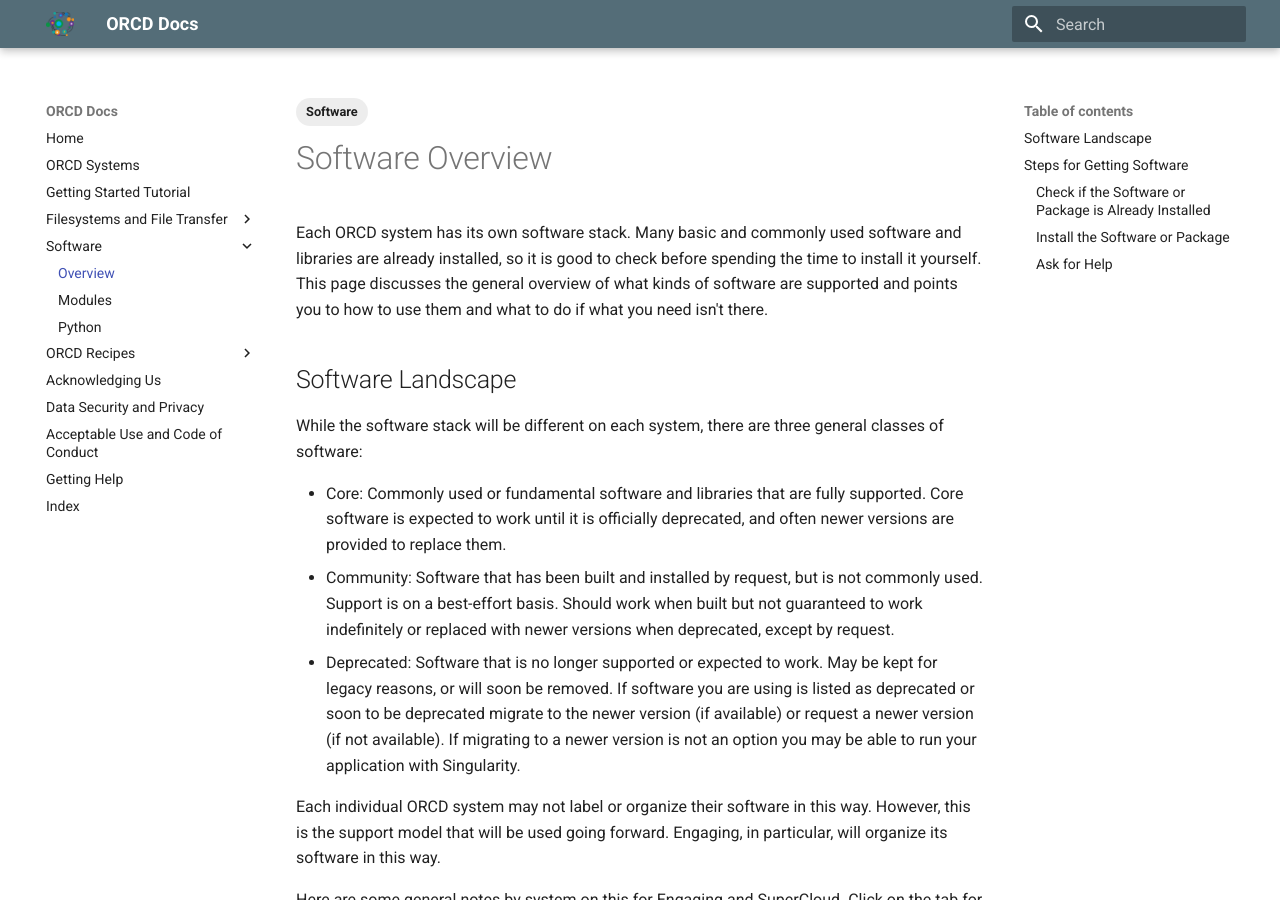
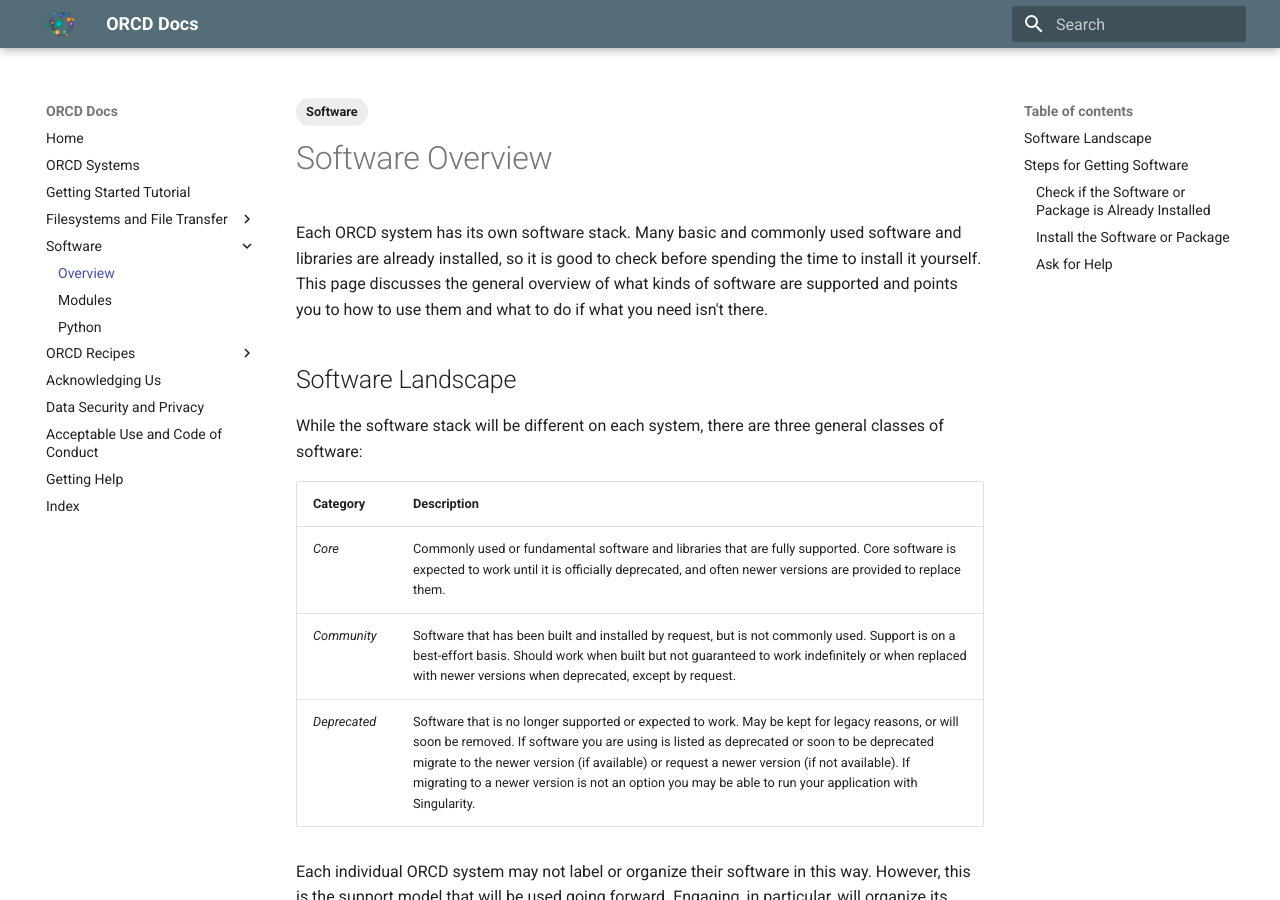
Before and after one commit to mit-orcd/orcd-docs-edit, an MkDocs documentation site: the page built from docs/software/overview.md, in a window 1280 px wide and 900 px high. Built offline with MkDocs 1.6.1 and Material for MkDocs 9.7.7, drawn with Linux system fonts in a browser that asks for light colours.

Commit message:
change to table

```diff
--- a/docs/software/overview.md
+++ b/docs/software/overview.md
@@ -10,9 +10,11 @@
 
 While the software stack will be different on each system, there are three general classes of software:
 
-- Core: Commonly used or fundamental software and libraries that are fully supported. Core software is expected to work until it is officially deprecated, and often newer versions are provided to replace them.
-- Community: Software that has been built and installed by request, but is not commonly used. Support is on a best-effort basis. Should work when built but not guaranteed to work indefinitely or replaced with newer versions when deprecated, except by request.
-- Deprecated: Software that is no longer supported or expected to work. May be kept for legacy reasons, or will soon be removed. If software you are using is listed as deprecated or soon to be deprecated migrate to the newer version (if available) or request a newer version (if not available). If migrating to a newer version is not an option you may be able to run your application with Singularity.
+| Category  | Description |
+|-----------|-------------|
+| _Core_      | Commonly used or fundamental software and libraries that are fully supported. Core software is expected to work until it is officially deprecated, and often newer versions are provided to replace them. |
+| _Community_ | Software that has been built and installed by request, but is not commonly used. Support is on a best-effort basis. Should work when built but not guaranteed to work indefinitely or when replaced with newer versions when deprecated, except by request. |
+| _Deprecated_ | Software that is no longer supported or expected to work. May be kept for legacy reasons, or will soon be removed. If software you are using is listed as deprecated or soon to be deprecated migrate to the newer version (if available) or request a newer version (if not available). If migrating to a newer version is not an option you may be able to run your application with Singularity. |
 
 Each individual ORCD system may not label or organize their software in this way. However, this is the support model that will be used going forward. Engaging, in particular, will organize its software in this way.
 
```
